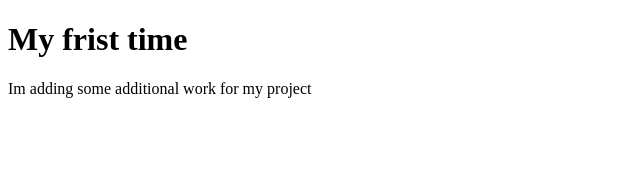
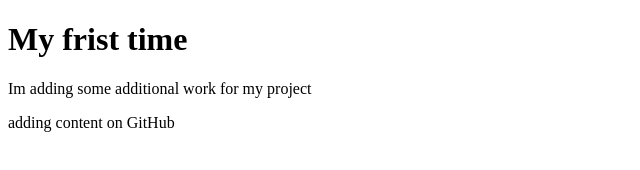
Before and after one commit to jringer604/FirstRepository, a plain HTML site: page index.html in a window 1280 px wide. Shown: the whole page, without its empty margins (0-640 px from the left). Drawn offline with Linux system fonts and the light colour scheme.

Commit message:
Trying out the cloud

```diff
--- a/index.html
+++ b/index.html
@@ -7,5 +7,6 @@
 <body>
 	<h1>My frist time</h1>
 	<p>Im adding some additional work for my project</p>
+	<p>adding content on GitHub</p>
 </body>
 </html>
```
